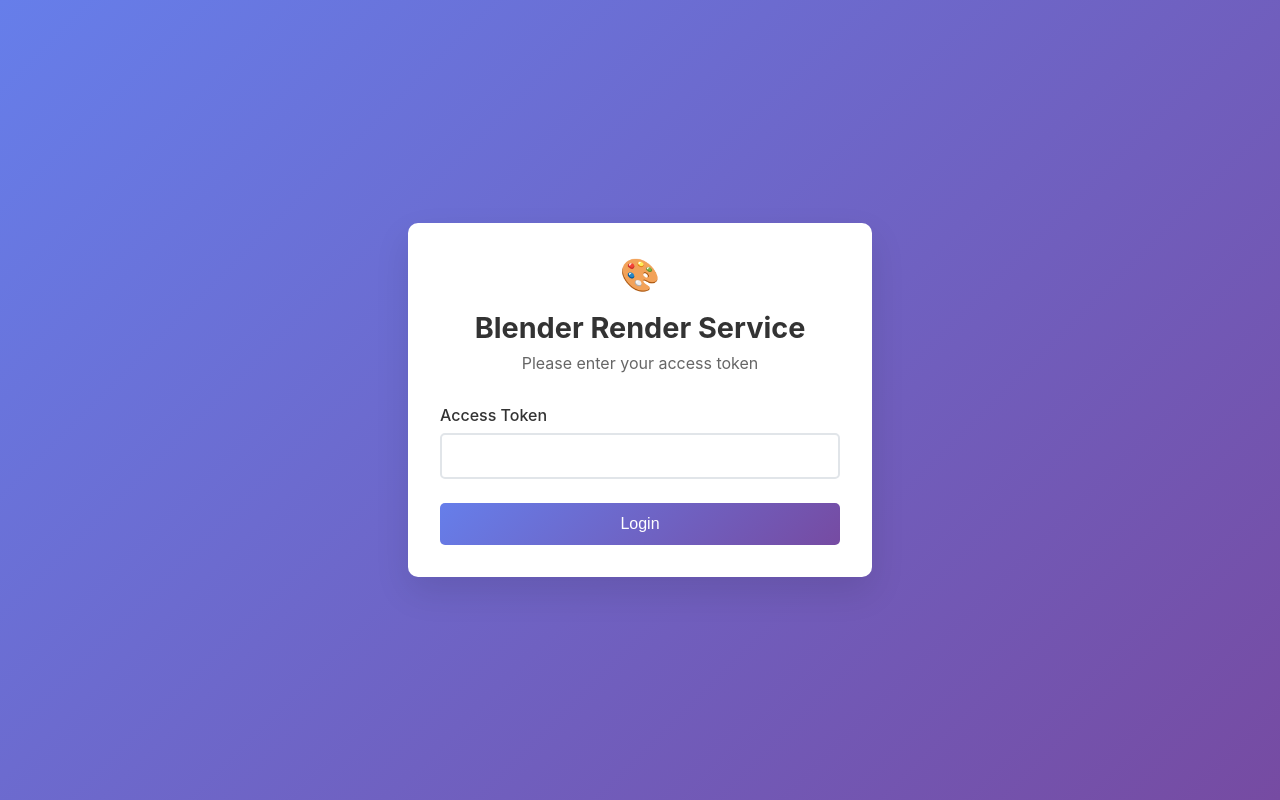
After one commit to plog/blenderheadless, a Flask app: page /login in a window 1280 px wide. The commit adds this page. Run offline with Flask 3, Linux system fonts and the light colour scheme; parts of the project's set-up code (start-up, migrations or seed data) failed here and were passed over.

Commit message:
Implement session-based authentication and add login/logout functionality; update index template with logout button; remove flask_httpauth dependency

```diff
--- a/api/app.py
+++ b/api/app.py
@@ -6,9 +6,9 @@ from datetime import datetime
 from contextlib import contextmanager
 from logging.handlers import RotatingFileHandler
 
-from flask import Flask, request, render_template, send_from_directory, redirect, url_for
-from flask_httpauth import HTTPBasicAuth
+from flask import Flask, request, render_template, send_from_directory, redirect, url_for, abort, session
 from werkzeug.utils import secure_filename
+from functools import wraps
 
 from gdrive_manager import GDriveManager
 import psutil
@@ -18,13 +18,24 @@ import psutil
 class Config:
     WORKDIR = "/workspace"
     LOG_PATH = os.path.join(os.path.dirname(os.path.abspath(__file__)), "debug.log")
-    USERS = {
-        "admin": "password",  # replace with env vars or hashed credentials in production
-    }
+    # Use environment variable or default token for auth
+    AUTH_TOKEN = os.environ.get("AUTH_TOKEN", "your-secure-token-here")
+    # Secret key for sessions
+    SECRET_KEY = os.environ.get("SECRET_KEY", "change-this-secret-key-in-production")
 
 app = Flask(__name__)
 app.config.from_object(Config)
-auth = HTTPBasicAuth()
+
+# Session-based auth decorator
+def require_auth(f):
+    @wraps(f)
+    def decorated_function(*args, **kwargs):
+        # Check if user is logged in via session
+        if 'authenticated' not in session:
+            return redirect(url_for('login', next=request.url))
+
+        return f(*args, **kwargs)
+    return decorated_function
 
 # --- logging setup ---
 
@@ -43,10 +54,7 @@ logger.addHandler(file_handler)
 logger.addHandler(stream_handler)
 
 # --- auth ---
-
-@auth.verify_password
-def verify_password(username, password):
-    return username if Config.USERS.get(username) == password else None
+# Token-based authentication - see require_auth decorator above
 
 # --- helpers ---
 
@@ -72,6 +80,7 @@ def render_index(error=None, job=None, img_b64=None):
         img_b64=img_b64,
         gdrive_files=get_blend_files(),
         rendered_images=get_rendered_images(),
+        logout_url=url_for("logout")
     )
 
 def is_locked(path):
@@ -99,13 +108,31 @@ def render_lock(path):
 
 # --- routes ---
 
+@app.route("/login", methods=["GET", "POST"])
+def login():
+    if request.method == "POST":
+        token = request.form.get("token")
+        if token == app.config["AUTH_TOKEN"]:
+            session["authenticated"] = True
+            next_url = request.args.get("next") or url_for("index")
+            return redirect(next_url)
+        else:
+            return render_template("login.html", error="Invalid token")
+
+    return render_template("login.html")
+
+@app.route("/logout")
+def logout():
+    session.pop("authenticated", None)
+    return redirect(url_for("login"))
+
 @app.route("/", methods=["GET"])
-@auth.login_required
+@require_auth
 def index():
     return render_index()
 
 @app.route("/", methods=["POST"])
-@auth.login_required
+@require_auth
 def upload():
     upload_dir = os.path.join(app.config["WORKDIR"], "uploads")
     os.makedirs(upload_dir, exist_ok=True)
@@ -129,12 +156,12 @@ def upload():
     return render_index()
 
 @app.route("/refresh_gdrive")
-@auth.login_required
+@require_auth
 def refresh_gdrive():
     return render_index()
 
 @app.route("/render_gdrive/<filename>")
-@auth.login_required
+@require_auth
 def render_gdrive(filename):
     upload_dir = os.path.join(app.config["WORKDIR"], "uploads")
     output_dir = os.path.join(app.config["WORKDIR"], "output")
@@ -190,14 +217,14 @@ def render_gdrive(filename):
         return render_index(error=str(e))
 
 @app.route("/output/<filename>")
-@auth.login_required
+@require_auth
 def download(filename):
     output_dir = os.path.join(app.config["WORKDIR"], "output")
     logger.info(f"Download requested: {filename}")
     return send_from_directory(output_dir, filename, as_attachment=True)
 
 @app.route("/debug_log")
-@auth.login_required
+@require_auth
 def debug_log():
     try:
         with open(app.config["LOG_PATH"], "r") as f:
@@ -207,7 +234,7 @@ def debug_log():
         return f"Error reading log: {e}", 500, {"Content-Type": "text/plain"}
 
 @app.route("/blender_processes")
-@auth.login_required
+@require_auth
 def blender_processes():
     try:
         output = []
--- a/api/requirements.txt
+++ b/api/requirements.txt
@@ -1,6 +1,5 @@
 flask
 gunicorn
-flask_httpauth
 google-api-python-client
 google-auth
 google-auth-httplib2
--- /dev/null
+++ b/api/templates/login.html
@@ -0,0 +1,115 @@
+<!DOCTYPE html>
+<html lang="en">
+<head>
+    <meta charset="UTF-8">
+    <meta name="viewport" content="width=device-width, initial-scale=1.0">
+    <title>Login - Blender Render Service</title>
+    <style>
+        body {
+            font-family: -apple-system, BlinkMacSystemFont, 'Segoe UI', Roboto, sans-serif;
+            background: linear-gradient(135deg, #667eea 0%, #764ba2 100%);
+            min-height: 100vh;
+            display: flex;
+            align-items: center;
+            justify-content: center;
+            margin: 0;
+        }
+        .login-container {
+            background: white;
+            padding: 2rem;
+            border-radius: 10px;
+            box-shadow: 0 15px 35px rgba(0,0,0,0.1);
+            width: 100%;
+            max-width: 400px;
+        }
+        .login-header {
+            text-align: center;
+            margin-bottom: 2rem;
+        }
+        .login-header h1 {
+            color: #333;
+            margin: 0 0 0.5rem 0;
+            font-size: 1.8rem;
+        }
+        .login-header p {
+            color: #666;
+            margin: 0;
+        }
+        .form-group {
+            margin-bottom: 1.5rem;
+        }
+        .form-group label {
+            display: block;
+            margin-bottom: 0.5rem;
+            color: #333;
+            font-weight: 500;
+        }
+        .form-group input {
+            width: 100%;
+            padding: 0.75rem;
+            border: 2px solid #e1e5e9;
+            border-radius: 5px;
+            font-size: 1rem;
+            transition: border-color 0.3s;
+            box-sizing: border-box;
+        }
+        .form-group input:focus {
+            outline: none;
+            border-color: #667eea;
+        }
+        .login-button {
+            width: 100%;
+            padding: 0.75rem;
+            background: linear-gradient(135deg, #667eea 0%, #764ba2 100%);
+            color: white;
+            border: none;
+            border-radius: 5px;
+            font-size: 1rem;
+            font-weight: 500;
+            cursor: pointer;
+            transition: transform 0.2s;
+        }
+        .login-button:hover {
+            transform: translateY(-1px);
+        }
+        .error-message {
+            background: #fee;
+            color: #c33;
+            padding: 0.75rem;
+            border-radius: 5px;
+            margin-bottom: 1rem;
+            border-left: 4px solid #c33;
+        }
+        .blender-icon {
+            font-size: 2rem;
+            margin-bottom: 1rem;
+        }
+    </style>
+</head>
+<body>
+    <div class="login-container">
+        <div class="login-header">
+            <div class="blender-icon">🎨</div>
+            <h1>Blender Render Service</h1>
+            <p>Please enter your access token</p>
+        </div>
+
+        {% if error %}
+            <div class="error-message">
+                {{ error }}
+            </div>
+        {% endif %}
+
+        <form method="post">
+            <div class="form-group">
+                <label for="token">Access Token</label>
+                <input type="password" id="token" name="token" required autocomplete="current-password">
+            </div>
+
+            <button type="submit" class="login-button">
+                Login
+            </button>
+        </form>
+    </div>
+</body>
+</html>
--- a/docker-compose.yaml
+++ b/docker-compose.yaml
@@ -18,6 +18,7 @@ services:
       - NVIDIA_VISIBLE_DEVICES=1,2,3
       - NVIDIA_DRIVER_CAPABILITIES=compute,utility
       - TZ=Europe/Paris
+      - AUTH_TOKEN=your-secure-token-change-this
     labels:
       - "traefik.enable=true"
       - "traefik.http.routers.blender-api.rule=Host(`blender.plog.net`)"
```
Also changed, not shown: api/templates/index.html (+6 -1 lines).
